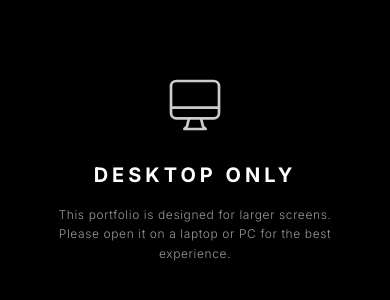
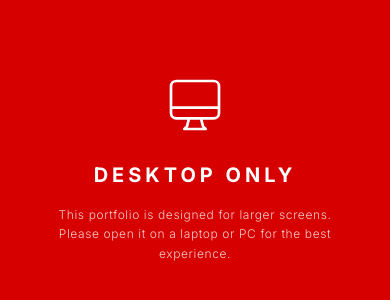
Before and after one commit to saransid23/v_folio, a Next.js app: page / in a window 390 px wide. Shown: the part 254-554 px from the top of the page. Built offline with nearby package versions, Linux system fonts and the light colour scheme.

Commit message:
style: Change mobile blocker background to theme red

```diff
--- a/app/AppLayout.tsx
+++ b/app/AppLayout.tsx
@@ -74,10 +74,10 @@ export default function AppLayout({ children }: { children: React.ReactNode }) {
 
   if (isMobile) {
     return (
-      <div className="fixed inset-0 z-[9999] flex flex-col items-center justify-center bg-black text-white px-6 text-center h-[100dvh] w-screen">
+      <div className="fixed inset-0 z-[9999] flex flex-col items-center justify-center bg-[#D60001] text-white px-6 text-center h-[100dvh] w-screen">
         <div className="mb-6">
           <svg
-            className="w-16 h-16 mx-auto text-white/80"
+            className="w-16 h-16 mx-auto text-white"
             fill="none"
             viewBox="0 0 24 24"
             stroke="currentColor"
@@ -93,7 +93,7 @@ export default function AppLayout({ children }: { children: React.ReactNode }) {
         <h2 className="text-xl font-black uppercase tracking-[0.2em] mb-4">
           Desktop Only
         </h2>
-        <p className="text-xs font-light text-white/60 tracking-wider leading-relaxed max-w-[280px]">
+        <p className="text-xs font-light text-white/80 tracking-wider leading-relaxed max-w-[280px]">
           This portfolio is designed for larger screens. Please open it on a laptop or PC for the best experience.
         </p>
       </div>
```
